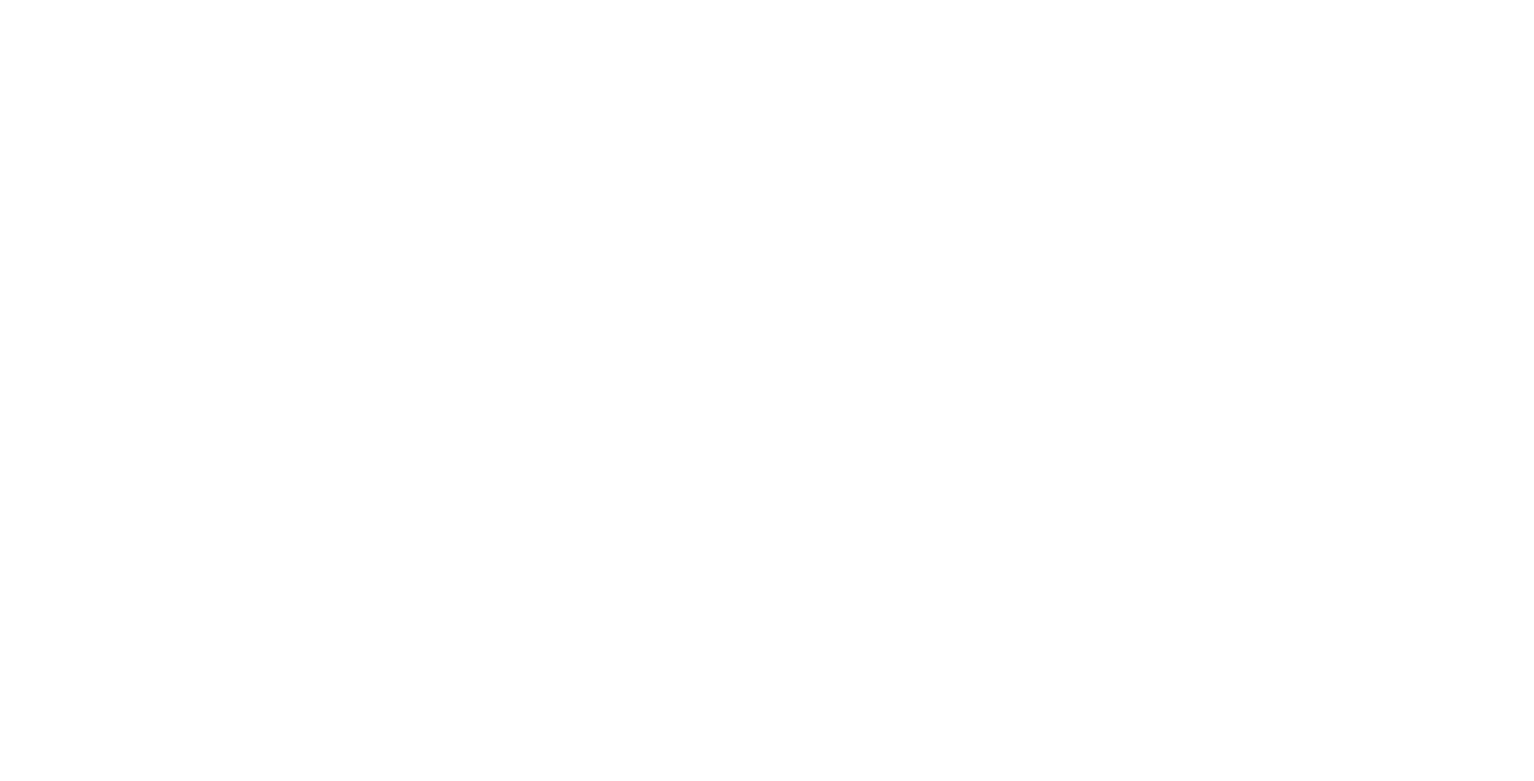
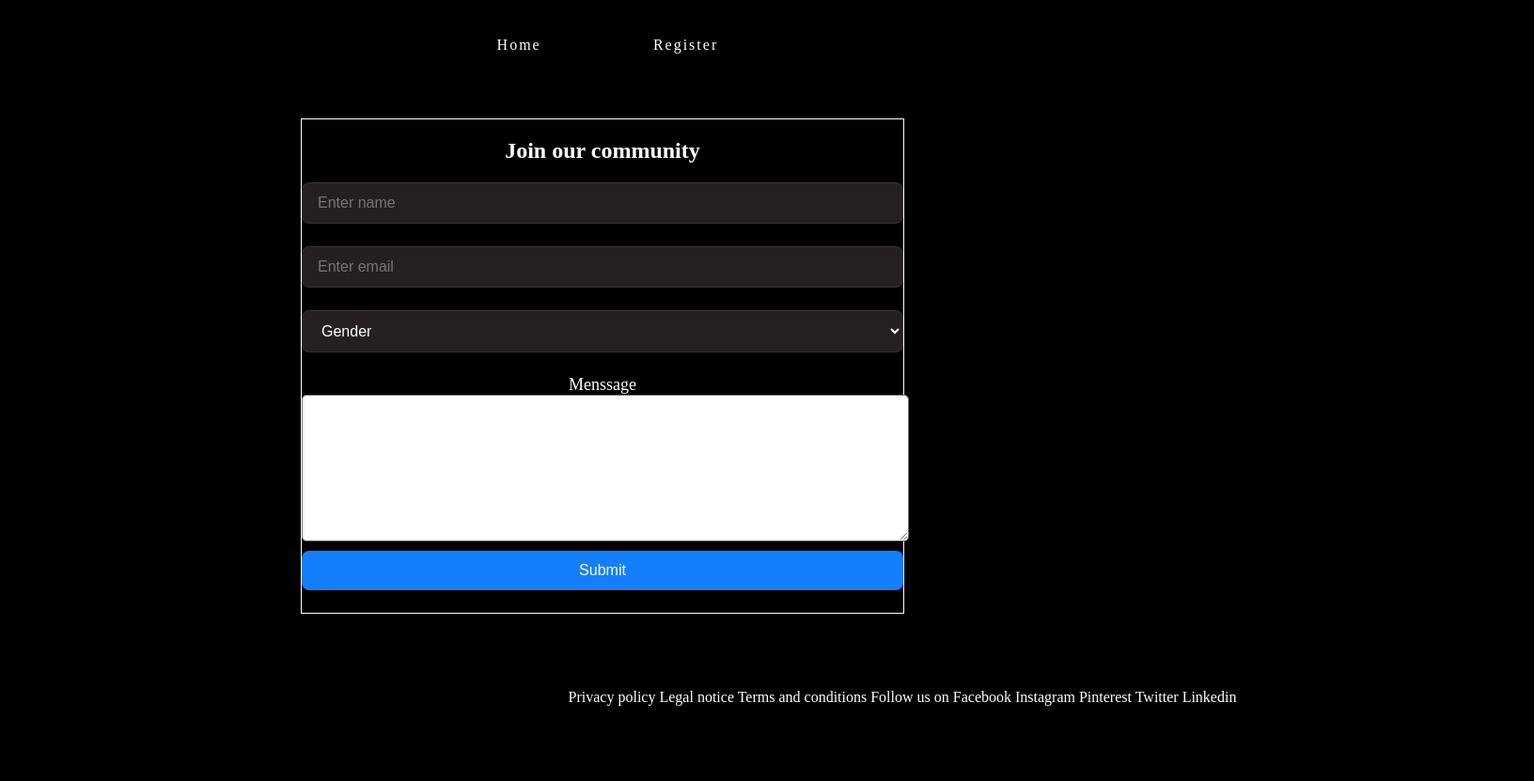
Before and after one commit to JohnFlorez25/heroes_app_geek, a plain HTML site: page pages/register.html in a window 1280 px wide. Shown: the whole page at 94% size, 1632 px wide, since content can reach past the window. Before the commit the page ends 800 px from the top, so only its background shows below. Drawn offline with Linux system fonts and the light colour scheme.

Commit message:
Usando dos páginas distintas html

```diff
--- a/index.html
+++ b/index.html
@@ -6,7 +6,7 @@
   <meta http-equiv="X-UA-Compatible" content="IE=edge">
   <meta name="viewport" content="width=device-width, initial-scale=1.0">
   <link rel="shortcut icon" href="#">
-  <link rel="stylesheet" href="styles/style.css">
+  <link rel="stylesheet" href="./styles/style.css">
   <title>Home</title>
 </head>
 
@@ -15,8 +15,8 @@
   <header>
     <nav>
       <ul id="navUl">
-        <li class="navItem"><a href="#">Home</a></li>
-        <li class="navItem"><a href="#form">Register</a></li>
+        <li class="navItem"><a href="./index.html">Home</a></li>
+        <li class="navItem"><a href="./pages/register.html">Register</a></li>
       </ul>
     </nav>
   </header>
@@ -43,24 +43,6 @@
 
     <div id="listaTotal"></div>
 
-    <div class="contenedor-Formulario">
-      <div class="content">
-
-          <form action="" class="form" id="form" onsubmit=""><!--functionSubmit(event)-->
-              <h2>Join our community</h2>
-              <input id="inputName" type="text" placeholder="Enter name" required >
-              <input id="email" type="Email" name="email" placeholder="Enter email" required>
-              <select name="gender" id="gender" value="Gender">
-                  <option value="0">Gender</option>
-                  <option value="F">Female</option>
-                  <option value="M">Male</option>
-                  <option value="O">Other</option>
-              </select>
-              <label for="">Menssage</label>
-              <textarea id="msm" cols="30" rows="10" ></textarea>
-              <input type="submit" value="Submit">
-          </form>
-      </div>
   </div>
   </main>
 
--- a/pages/register.html
+++ b/pages/register.html
@@ -0,0 +1,52 @@
+<!DOCTYPE html>
+<html lang="en">
+<head>
+    <meta charset="UTF-8">
+    <meta http-equiv="X-UA-Compatible" content="IE=edge">
+    <meta name="viewport" content="width=device-width, initial-scale=1.0">
+    <link rel="stylesheet" href="../styles/style.css">
+    <title>Register</title>
+</head>
+<body>
+
+    <header>
+        <nav>
+          <ul id="navUl">
+            <li class="navItem"><a href="../index.html">Home</a></li>
+            <li class="navItem"><a href="./register.html">Register</a></li>
+          </ul>
+        </nav>
+      </header>
+
+      <div class="contenedor-Formulario">
+        <div class="content">
+
+            <form action="" class="form" id="form" onsubmit=""><!--functionSubmit(event)-->
+                <h2>Join our community</h2>
+                <input id="inputName" type="text" placeholder="Enter name" required >
+                <input id="email" type="Email" name="email" placeholder="Enter email" required>
+                <select name="gender" id="gender" value="Gender">
+                    <option value="0">Gender</option>
+                    <option value="F">Female</option>
+                    <option value="M">Male</option>
+                    <option value="O">Other</option>
+                </select>
+                <label for="">Menssage</label>
+                <textarea id="msm" cols="30" rows="10" ></textarea>
+                <input type="submit" value="Submit">
+            </form>
+        </div>
+
+        <footer>
+            <div class="containerF">
+              <p>
+                Privacy policy Legal notice Terms and conditions Follow us
+                on Facebook Instagram Pinterest Twitter Linkedin
+              </p>
+            </div>
+          </footer>
+
+          <script src="../scripts/script.js" type="module"></script>
+          <script src="../data/data.js" type="module"></script>
+</body>
+</html>
```
